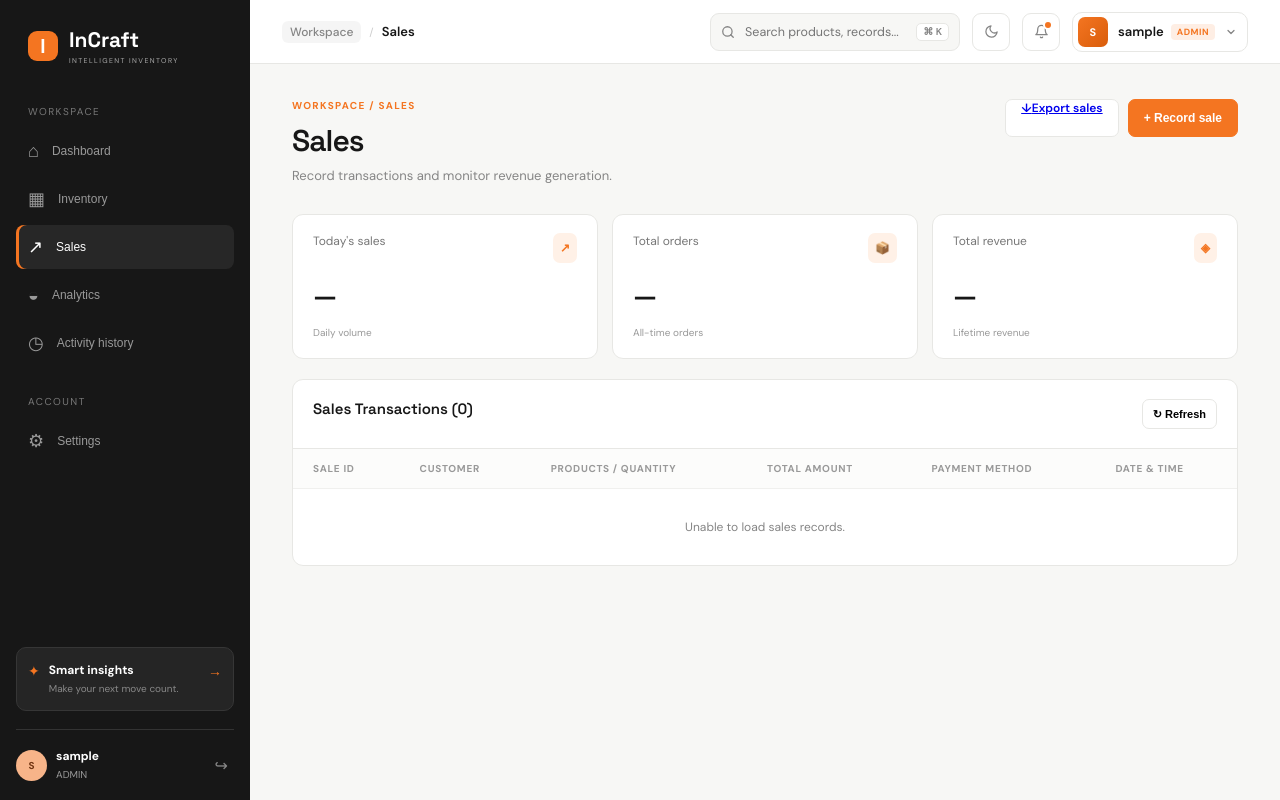
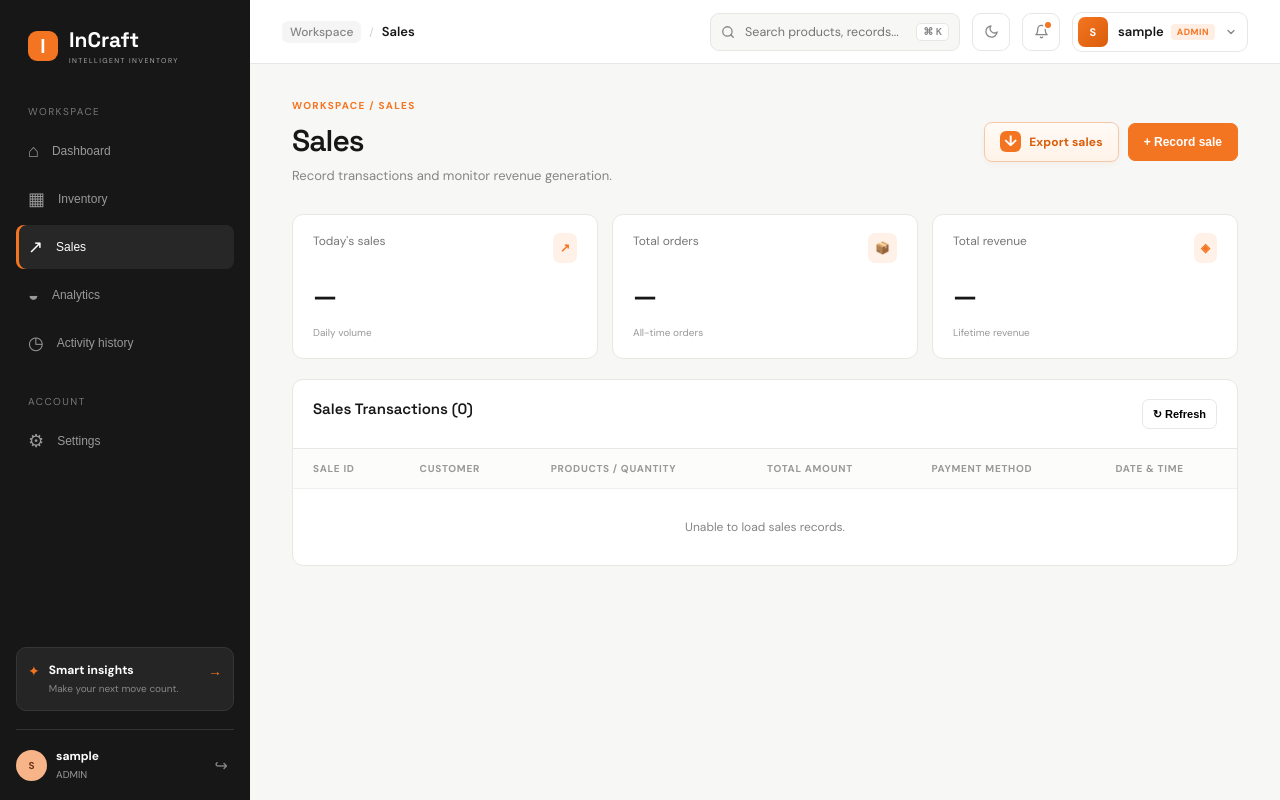
Before and after one commit to Ay-108/InCraft, a Flask app: page /sales in a window 1280 px wide. Run offline with Flask 3, Linux system fonts and the light colour scheme; the visitor is signed in with stand-in values (Sample User, id 1); data that the repository does not hold is empty; some libraries are stand-ins or nearby versions.

Commit message:
Style export actions consistently across inventory and sales

```diff
--- a/public/static/css/styles.css
+++ b/public/static/css/styles.css
@@ -328,3 +328,88 @@ header {
 .dark .profile-btn:hover {
   background: #24272e !important;
 }
+
+
+/* Consistent export actions on Inventory and Sales pages */
+.actions {
+  align-items: center;
+  flex-wrap: wrap;
+}
+
+.actions .btn {
+  display: inline-flex;
+  align-items: center;
+  justify-content: center;
+  gap: 8px;
+  line-height: 1;
+  text-decoration: none;
+  white-space: nowrap;
+}
+
+.actions .btn-export {
+  min-width: 126px;
+  height: 40px;
+  padding: 0 15px;
+  color: var(--od);
+  background: linear-gradient(180deg, #fffaf6 0%, #fff3e9 100%);
+  border: 1px solid #f3c9aa;
+  border-radius: 8px;
+  box-shadow: 0 2px 5px rgba(217, 93, 11, .06);
+  font-size: 12px;
+  font-weight: 700;
+  letter-spacing: .1px;
+  transition: background .2s ease, border-color .2s ease, color .2s ease, box-shadow .2s ease, transform .2s ease;
+}
+
+.actions .btn-export:hover {
+  color: #b94d08;
+  background: #ffeadb;
+  border-color: #edae80;
+  box-shadow: 0 4px 11px rgba(217, 93, 11, .12);
+  transform: translateY(-1px);
+}
+
+.actions .btn-export:active {
+  transform: translateY(0);
+  box-shadow: none;
+}
+
+.actions .btn-export:focus-visible {
+  outline: 3px solid rgba(244, 117, 33, .22);
+  outline-offset: 2px;
+}
+
+.btn-export-icon {
+  width: 21px;
+  height: 21px;
+  display: inline-grid;
+  place-items: center;
+  flex: 0 0 21px;
+  border-radius: 6px;
+  color: #fff;
+  background: var(--o);
+  font-size: 15px;
+  font-weight: 700;
+  line-height: 1;
+}
+
+.dark .actions .btn-export {
+  color: #ffb27e;
+  background: #30251f;
+  border-color: #62402c;
+  box-shadow: none;
+}
+
+.dark .actions .btn-export:hover {
+  color: #ffd0ad;
+  background: #3a2a21;
+  border-color: #8a5634;
+}
+
+@media (max-width: 768px) {
+  .actions .btn-export {
+    min-width: 116px;
+    height: 38px;
+    padding: 0 12px;
+  }
+}
```
